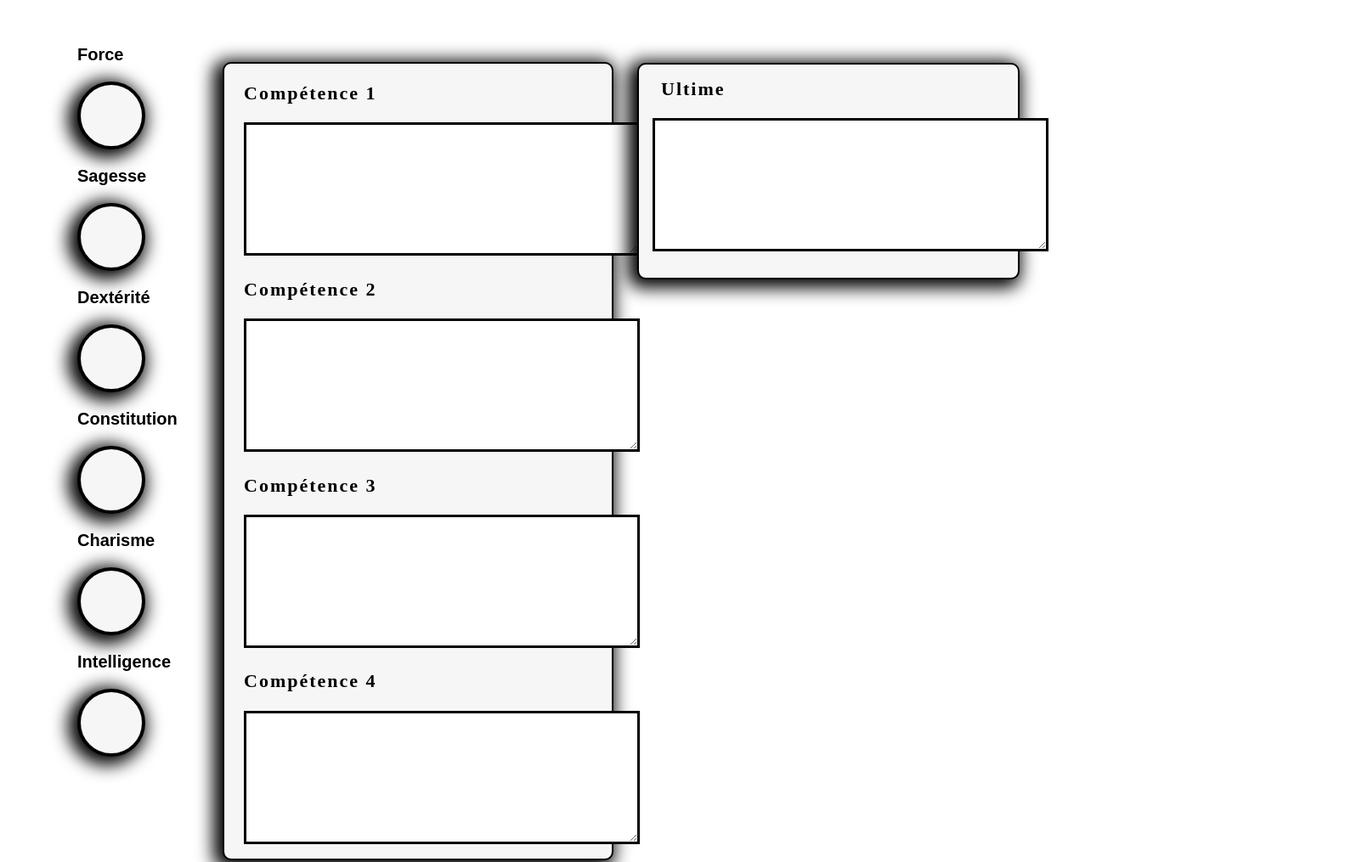
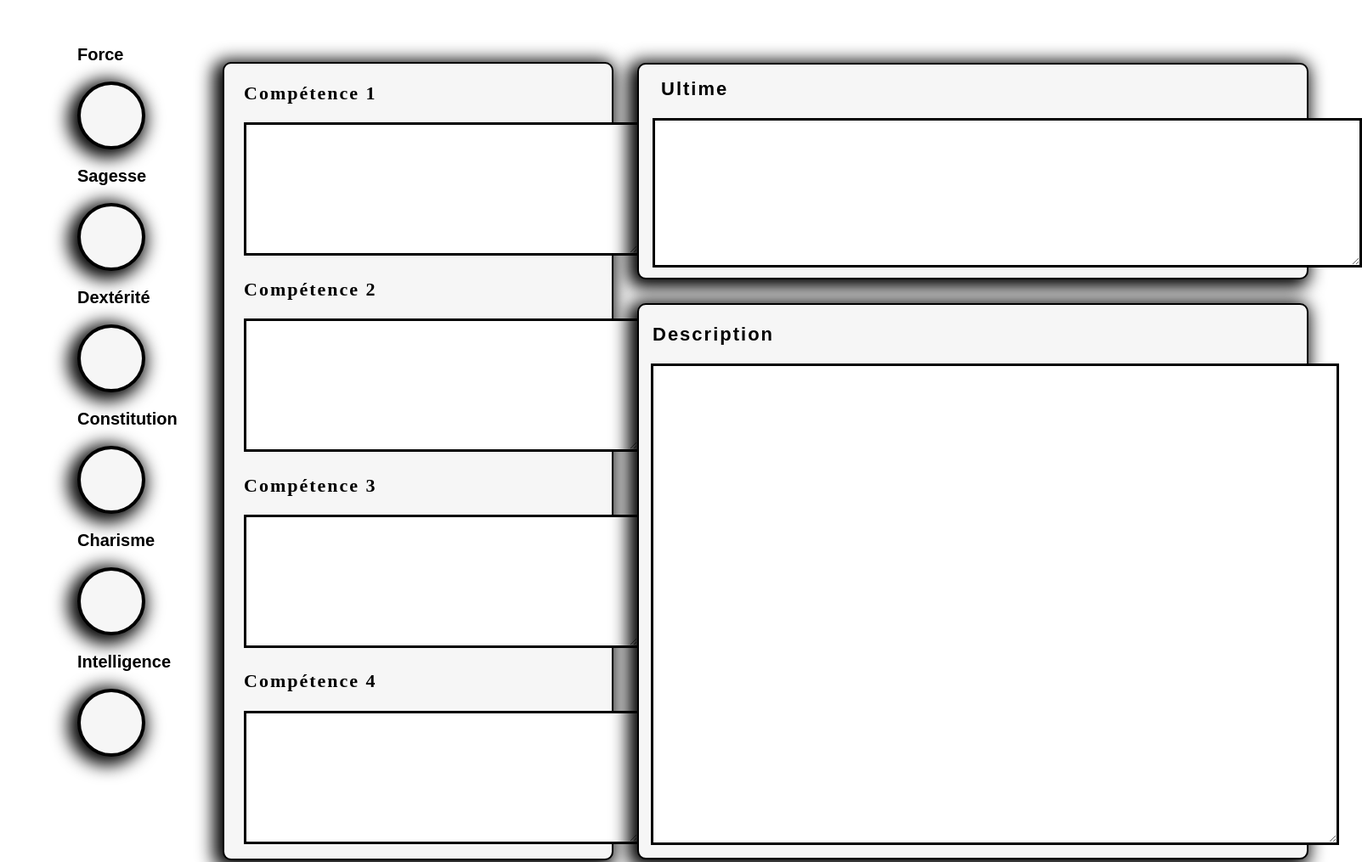
Before and after one commit to iTwiixZ/Fiche-JDR, a website: page index.html in a window 1280 px wide. Shown: the part 260-1275 px from the top of the page at 85% size, 1603 px wide, since content can reach past the window. Drawn offline with nearby package versions, Linux system fonts and the light colour scheme; a web font is replaced by a local one.

Commit message:
description

```diff
--- /dev/null
+++ b/Sass/description.scss
@@ -0,0 +1,25 @@
+.description{
+    background-color: #f6f6f6;
+    width: 790px;
+    height: 655px;
+    border: solid 2px black;
+    border-radius: 10px 10px 10px ;
+    -webkit-box-shadow: -5px 4px 20px 6px #000000;
+    box-shadow: -5px 4px 20px 6px black;
+    position: relative;
+    left: 750px;
+    top: -1761px;
+    textarea{
+        border: black solid 3px;
+        margin-left: 14px;
+        font-size: 22px;
+    }
+}
+
+.title-description {
+    font-family: 'Yanone Kaffeesat', sans-serif;
+    letter-spacing: 2px;
+    margin-left: 16px;
+    font-weight: bold;
+    font-size: 22px;
+}
--- a/Sass/ultime.scss
+++ b/Sass/ultime.scss
@@ -1,5 +1,5 @@
 .ultime{
-    width: 450px;
+    width: 790px;
     height: 255px;
     background-color: #f6f6f6;
     border-radius: 10px 10px 10px 10px;
@@ -15,9 +15,11 @@
         font-size: 22px;
         margin-top: 0px;
         margin-left: 10px;
+        font-family: 'Yanone Kaffeesat', sans-serif;
     }
    textarea{
        border: black solid 3px;
+
    }
 
 }
--- a/index.html
+++ b/index.html
@@ -84,11 +84,14 @@
    <!-- ULTIME -->
    <div class="ultime">
        <h3 class="title-ultime">Ultime</h3>
-       <textarea cols="49" rows="8"></textarea>
+       <textarea cols="90" rows="9"></textarea>
    </div>
 
-
-
+   <!-- DESCRIPTION -->
+   <div class="description">
+       <h3 class="title-description">Description</h3>
+       <textarea cols="65" rows="22"></textarea>
+   </div>
 
 
 
--- a/style.scss
+++ b/style.scss
@@ -3,3 +3,4 @@
 @import "./Sass/stats.scss";
 @import "./Sass/skills.scss";
 @import "./Sass/ultime.scss";
+@import "./Sass/description.scss";
```
Also changed, not shown: style.css, 1 other file.
